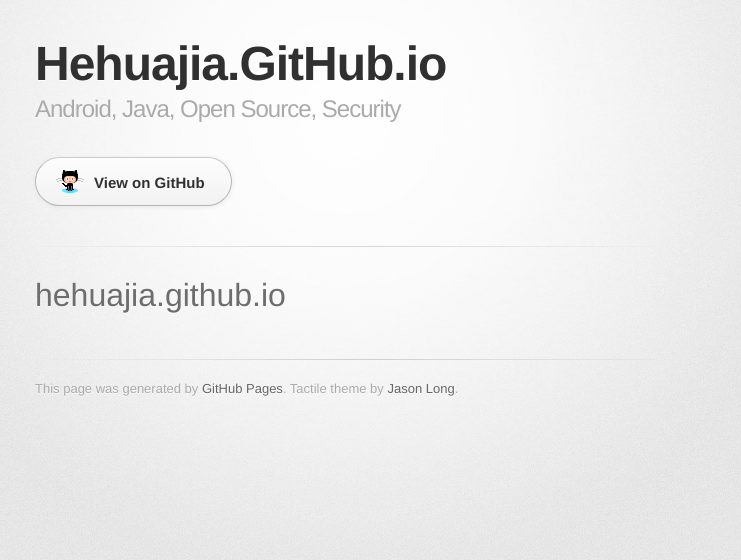
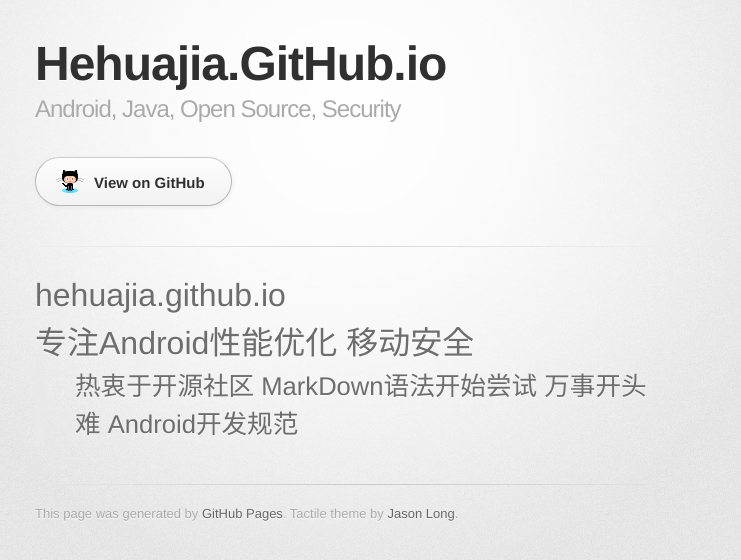
Before and after one commit to hehuajia/hehuajia.github.io, a plain HTML site: page index.html in a window 1280 px wide. Shown: the whole page, without its empty margins (295-1036 px from the left). Drawn offline with Linux system fonts and the light colour scheme; a web font is replaced by a local one.

Commit message:
Replace master branch with page content via GitHub

```diff
--- a/index.html
+++ b/index.html
@@ -31,10 +31,20 @@
         <section id="main_content">
           <h1>
 <a id="hehuajiagithubio" class="anchor" href="#hehuajiagithubio" aria-hidden="true"><span class="octicon octicon-link"></span></a>hehuajia.github.io</h1>
+
+<h1>
+<a id="专注android性能优化--移动安全" class="anchor" href="#%E4%B8%93%E6%B3%A8android%E6%80%A7%E8%83%BD%E4%BC%98%E5%8C%96--%E7%A7%BB%E5%8A%A8%E5%AE%89%E5%85%A8" aria-hidden="true"><span class="octicon octicon-link"></span></a>专注Android性能优化  移动安全</h1>
+
+<blockquote>
+<p>热衷于开源社区
+MarkDown语法开始尝试
+万事开头难
+Android开发规范</p>
+</blockquote>
         </section>
 
         <footer>
-          This page was generated by <a href="http://pages.github.com">GitHub Pages</a>. Tactile theme by <a href="https://twitter.com/jasonlong">Jason Long</a>.
+          This page was generated by <a href="https://pages.github.com">GitHub Pages</a>. Tactile theme by <a href="https://twitter.com/jasonlong">Jason Long</a>.
         </footer>
 
                   <script type="text/javascript">
--- a/params.json
+++ b/params.json
@@ -1 +1 @@
-{"name":"Hehuajia.GitHub.io","tagline":"Android, Java, Open Source, Security","body":"# hehuajia.github.io\r\n","google":"UA-58959332-1","note":"Don't delete this file! It's used internally to help with page regeneration."}
+{"name":"Hehuajia.GitHub.io","tagline":"Android, Java, Open Source, Security","body":"# hehuajia.github.io\r\n\r\n# 专注Android性能优化  移动安全  \r\n> 热衷于开源社区\r\n> MarkDown语法开始尝试\r\n> 万事开头难\r\n> Android开发规范","google":"UA-58959332-1","note":"Don't delete this file! It's used internally to help with page regeneration."}
```
